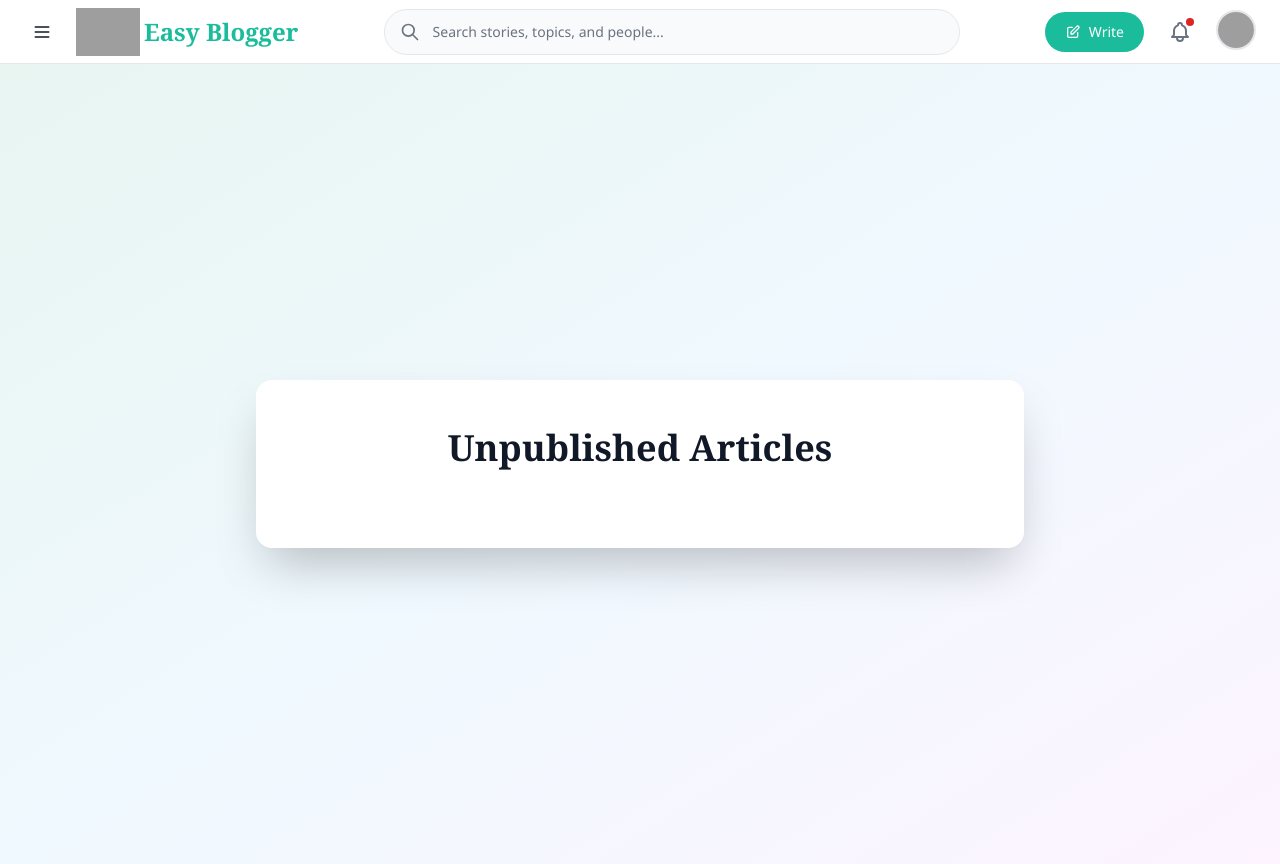
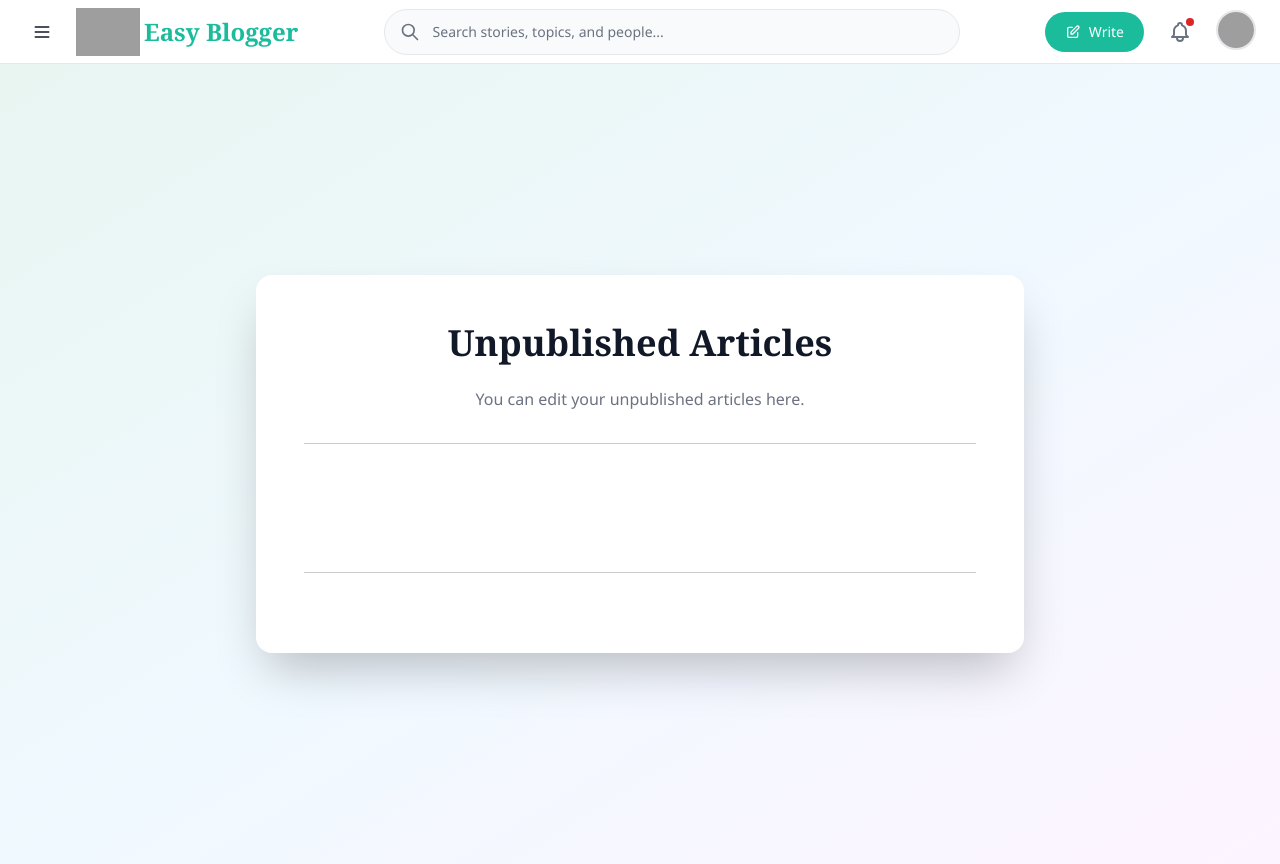
Before and after one commit to dulanprabashwara/software-project-, a Next.js app in the folder easy-blogger/: page /write/unpublished in a window 1280 px wide. Built offline with nearby package versions, Linux system fonts and the light colour scheme; grey boxes are pictures that could not be loaded.

Commit message:
Add page dividers

```diff
--- a/easy-blogger/app/(main)/write/choose-method/page.jsx
+++ b/easy-blogger/app/(main)/write/choose-method/page.jsx
@@ -47,7 +47,6 @@ export default function ChooseMethodPage() {
             </div>
 
             {/* Divider */}
-            <div className="w-full h-px bg-linear-to-r from-transparent via-[#E5E7EB] to-transparent mb-6"></div>
 
             {/* Subtitle */}
             <p className="text-[#6B7280] text-base">
--- a/easy-blogger/app/(main)/write/unpublished/page.jsx
+++ b/easy-blogger/app/(main)/write/unpublished/page.jsx
@@ -9,6 +9,13 @@ export default function Page() {
                     <h1 className="text-4xl font-serif font-bold text-[#111827] mb-6">
                         Unpublished Articles
                     </h1>
+                    <p className="text-[#6B7280] text-base">
+                        You can edit your unpublished articles here.
+                    </p>
+                    <div className="mt-8 border-t border-black/20" /> {/* Top divider */}
+                    <div className="py-16" />{/* Content placeholder */}
+                    <div className="border-t border-black/20" /> {/* Bottom divider (above buttons area) */}
+
                 </div>
 
             </div>
```
